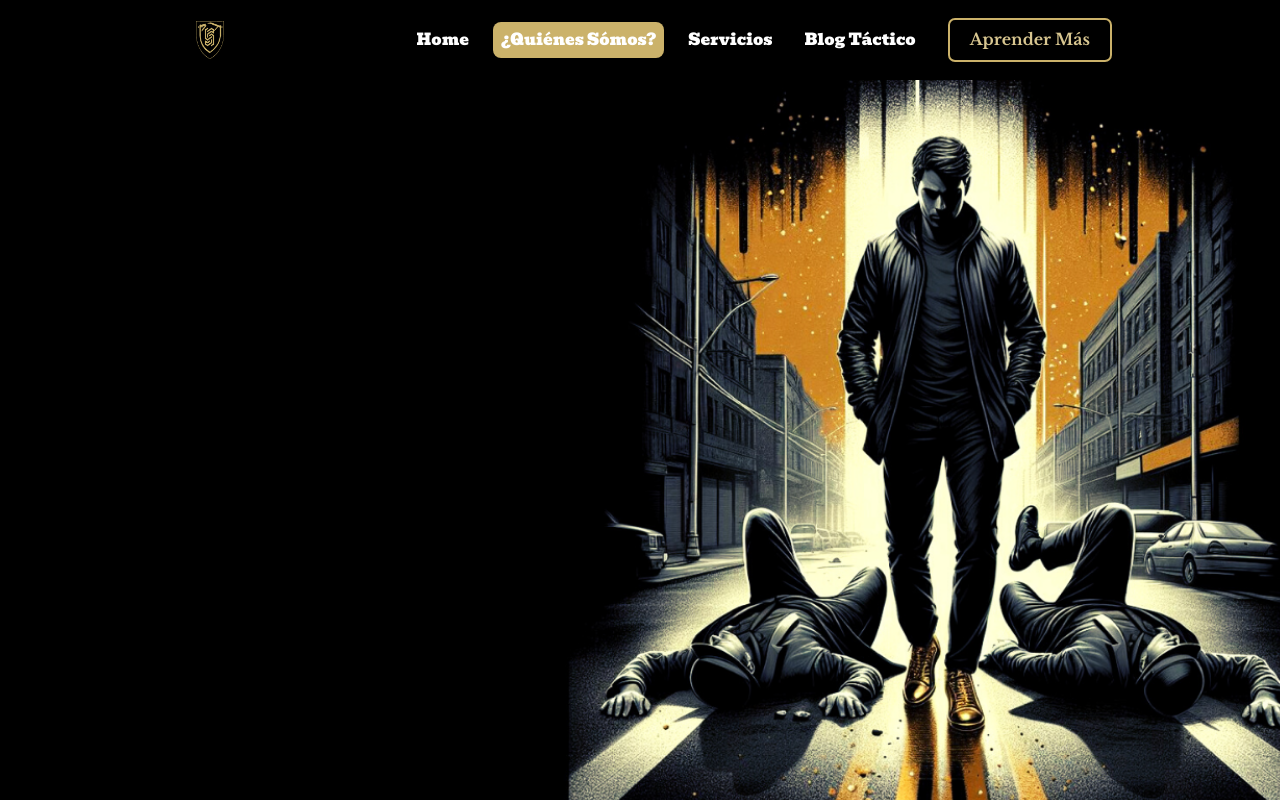
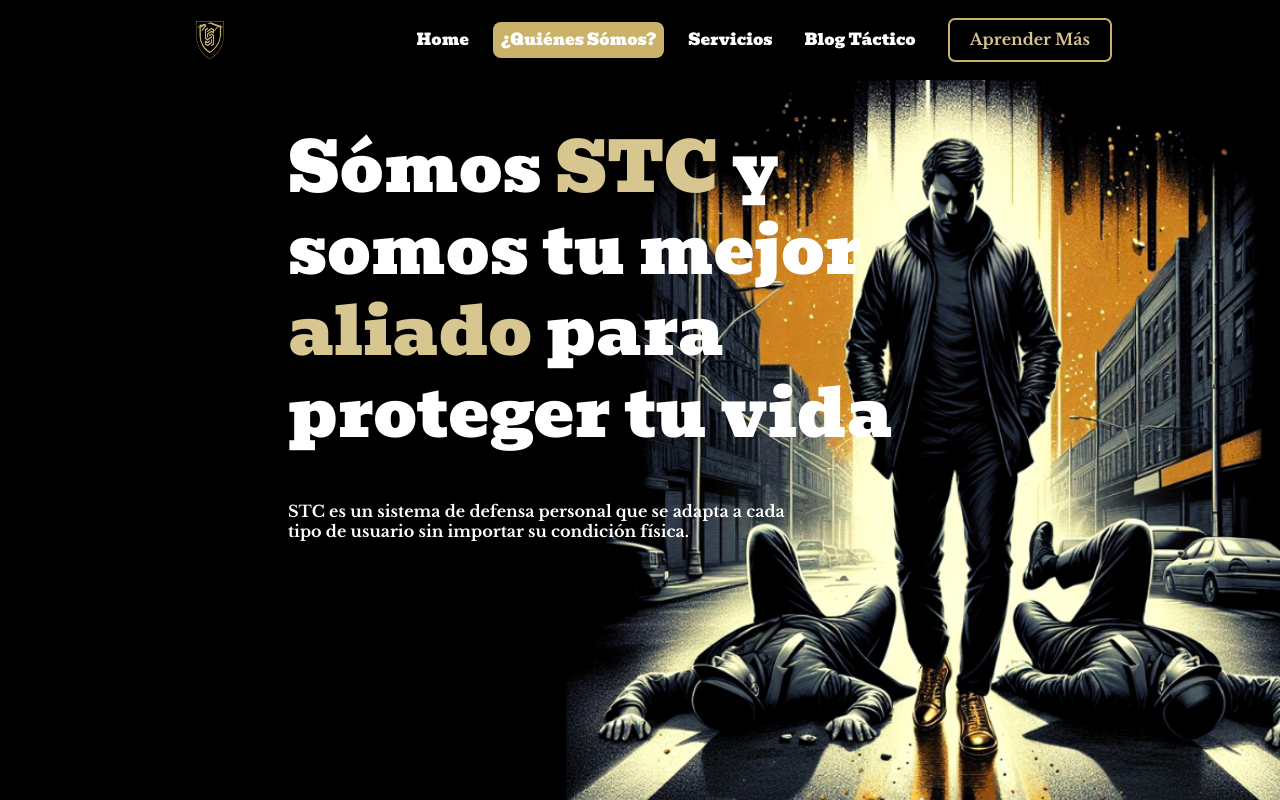
Before and after one commit to luifer991/stc, a Next.js app: page /about in a window 1280 px wide. Shown: the top 800 px of the page. Built offline with nearby package versions, Linux system fonts and the light colour scheme.

Commit message:
using title component

```diff
--- a/src/app/UI/Head.tsx
+++ b/src/app/UI/Head.tsx
@@ -3,17 +3,14 @@ import { libreBaskerville } from "../Components/fonts"
 
 export function Head(){
     return(
-        <div className="bg-[url(/pocketforce.jpeg)] bg-cover bg-center h-screen w-full text-white md:bg-[url(/darkpocket.png)]">
-            <Title>
-                <h1 className='text-left text-9xl pt-32 pb-[1rem] txt-[#ffffffcc] md:text-8xl'>
-                        Sómos <span className='txt-[#d8c690]'>
-                        STC
-                        </span>
-                </h1>
-                <p className={`text-left max-w-lg txt-sm pb-[5rem] md:pb-20 ${libreBaskerville.className}`}>
-                    STC es un sistema de defensa personal que se adapta a cada tipo de usuario sin importar su condición física.
-                </p>
-            </Title>
+        <div className="bg-[url(/pocketforce.jpeg)] bg-cover bg-center h-[830px] w-full text-white md:bg-[url(/darkpocket.png)] pl-[240px]">
+            <Title first="Sómos "
+            spanOne="STC"
+            w="y somos tu mejor "
+            SpanTwo="aliado"
+            second="para proteger tu vida"
+            third="STC es un sistema de defensa personal que se adapta a cada tipo de usuario sin importar su condición física."
+            />
         </div>
     )
 }
```
